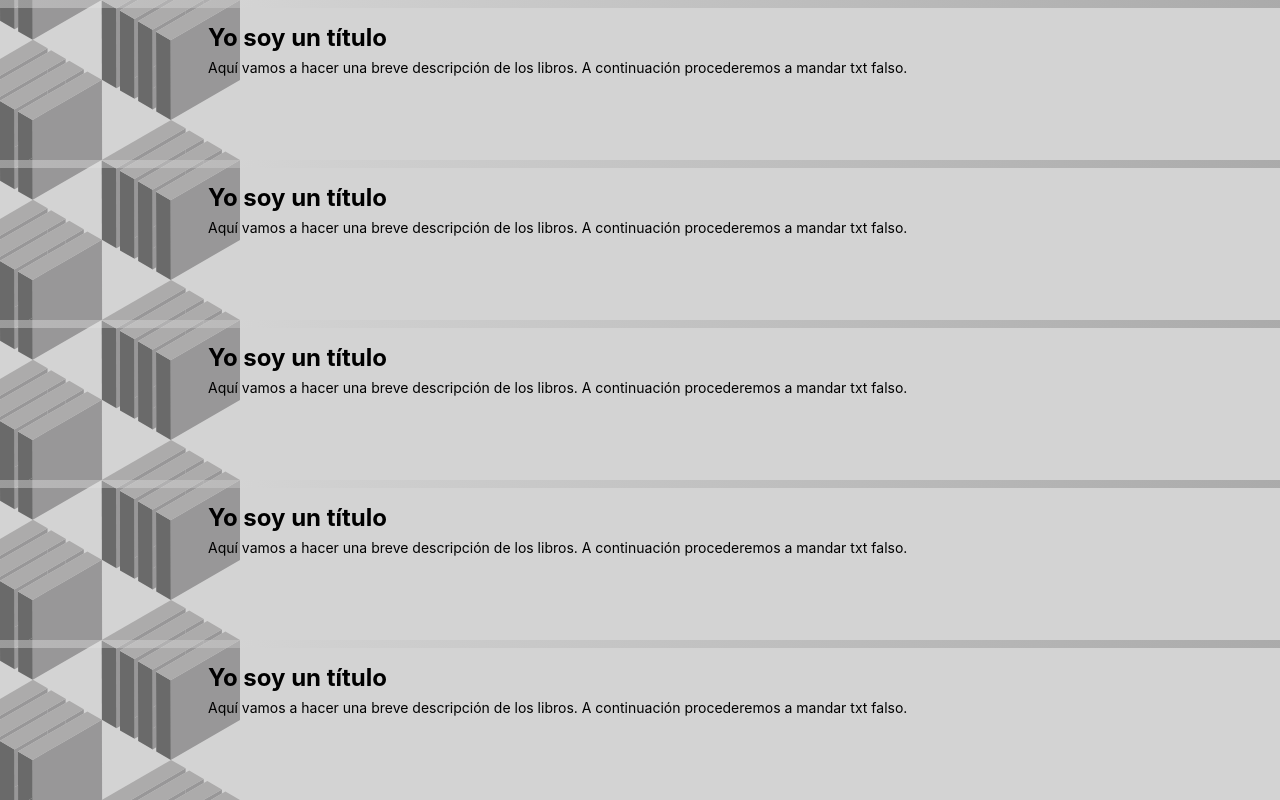
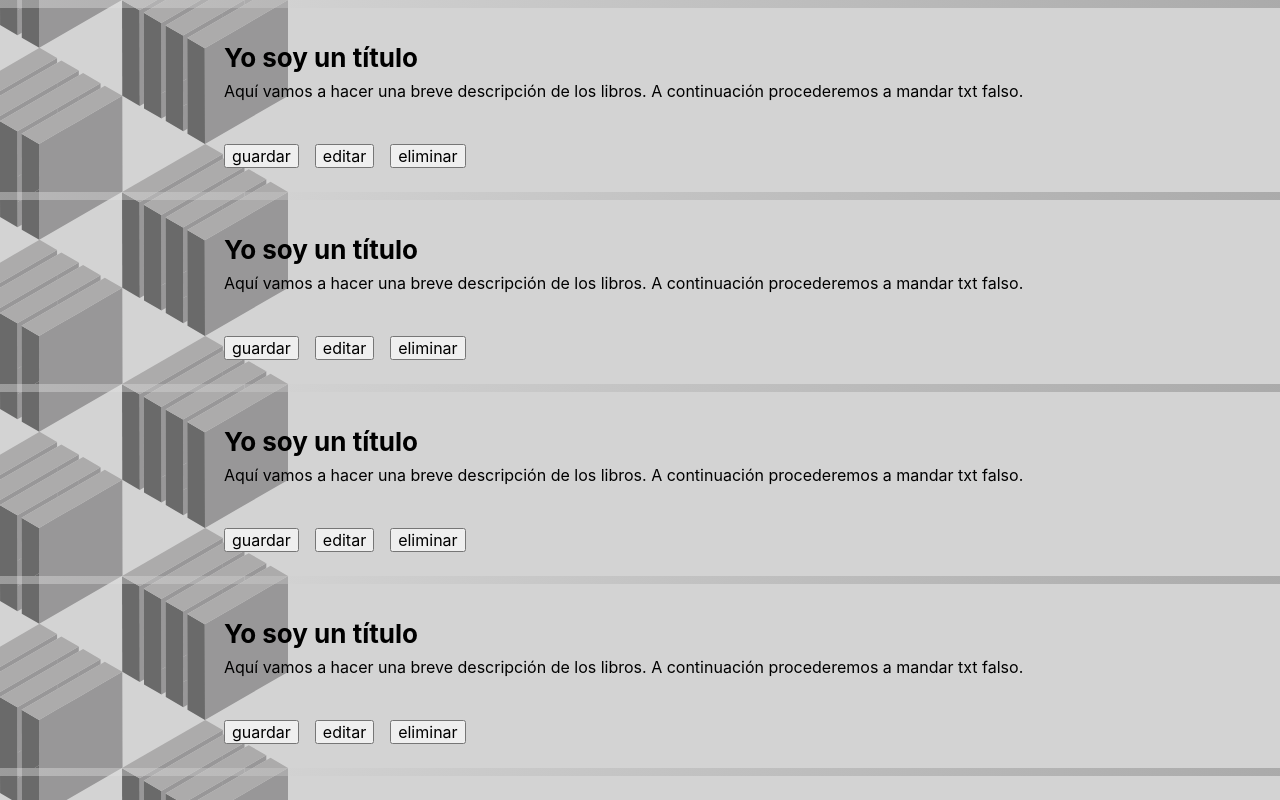
Before and after one commit to preto93/01-react, a React (Create React App) app: page / in a window 1280 px wide. Shown: the top 800 px of the page. Built offline with nearby package versions, Linux system fonts and the light colour scheme.

Commit message:
falta mejorar tipograf, buttons, agregar buscador

```diff
--- a/src/App.css
+++ b/src/App.css
@@ -7,18 +7,7 @@ body {
   background-color: rgb(241, 241, 241);
   /* height: 280px; */
 }
-.bi {
-  width: 100vw;
-  height: 100vh;
-  background-image: url("./modM.svg");
-  background-repeat: repeat-y;
-  background-size: 20% 20%;
-  background-color: rgb(230, 230, 230);
-  background-position: left;
-  display: block;
-  margin-left: -30px;
-}
 
 .gc {
-  display: block;
+  display: flexbox;
 }
--- a/src/App.js
+++ b/src/App.js
@@ -4,8 +4,6 @@ import Row from "./components/Row";
 function App() {
   return (
     <>
-      {/* <div className="bi"></div> */}
-
       <div className="gc">
         <Row />
         <Row />
--- a/src/components/Row.css
+++ b/src/components/Row.css
@@ -1,32 +1,34 @@
 .containerImg {
   background-image: url("../modM.svg");
   background-color: rgb(211, 211, 211);
-  height: 20vh;
+  height: 24vh;
   width: 100vw;
-  z-index: 5;
   background-size: contain;
   background-repeat: no-repeat;
   display: flex;
   flex-direction: column;
-  justify-content: left;
+  justify-content: space-between;
   align-items: flex-start;
+  align-content: stretch;
   /* border-top: rgba(255, 255, 255, 0.322) solid 30px; */
 }
 
 .ct {
-  margin-left: 26vh;
+  margin-left: 28vh;
   margin-right: 4vh;
+  display: flex;
+  flex-direction: column;
 }
 
 .title {
   text-align: left;
-  font-size: 24px;
+  font-size: 26px;
   margin-top: 2vh;
 }
 
 .description {
   text-align: left;
-  font-size: 14px;
+  font-size: 16px;
   margin-top: -1vh;
 }
 
@@ -39,3 +41,11 @@
     rgba(32, 32, 32, 0.226)
   );
 }
+.cb {
+  flex-direction: row;
+  margin-left: 28vh;
+}
+
+.cb button {
+  margin: 1vh 2vh 3vh 0vh;
+}
--- a/src/components/Row.jsx
+++ b/src/components/Row.jsx
@@ -13,6 +13,11 @@ function Row() {
             continuación procederemos a mandar txt falso.
           </p>
         </div>
+        <div className="cb">
+          <button>guardar</button>
+          <button>editar</button>
+          <button>eliminar</button>
+        </div>
       </div>
     </>
   );
```
